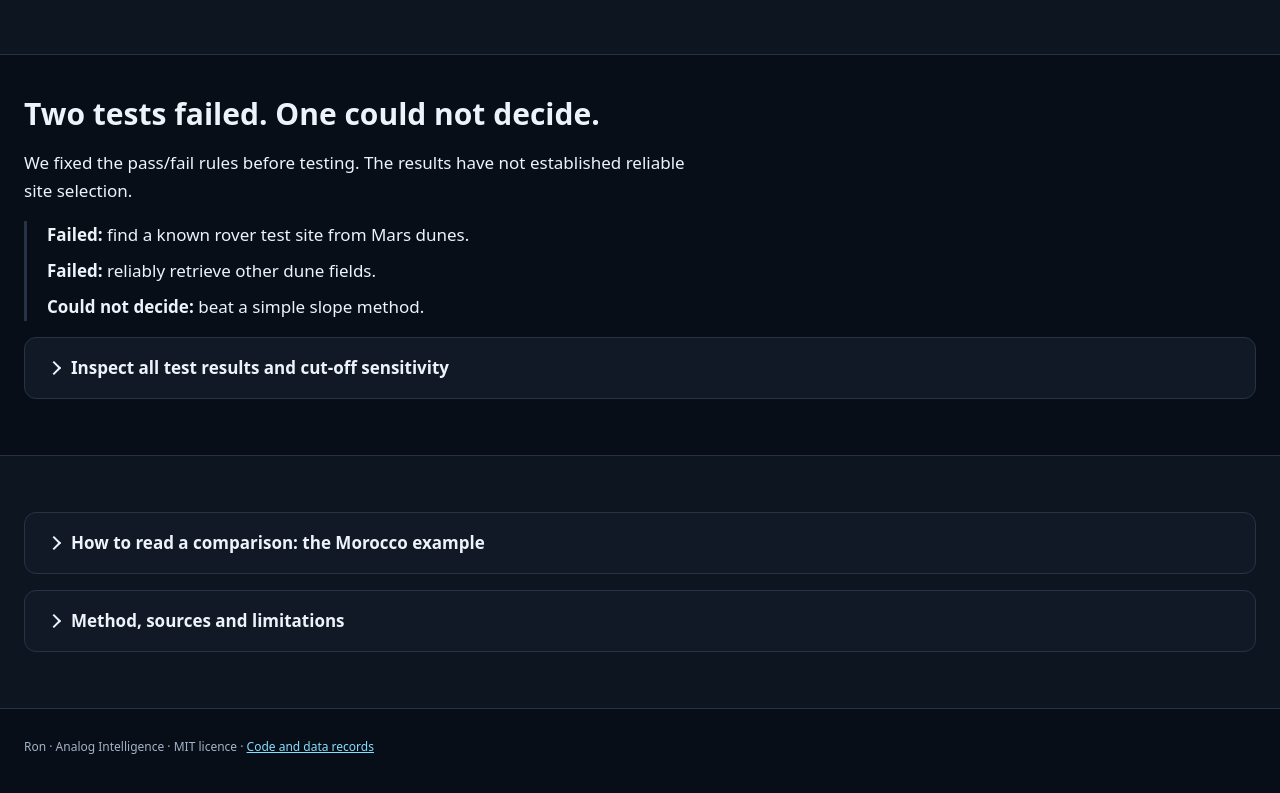
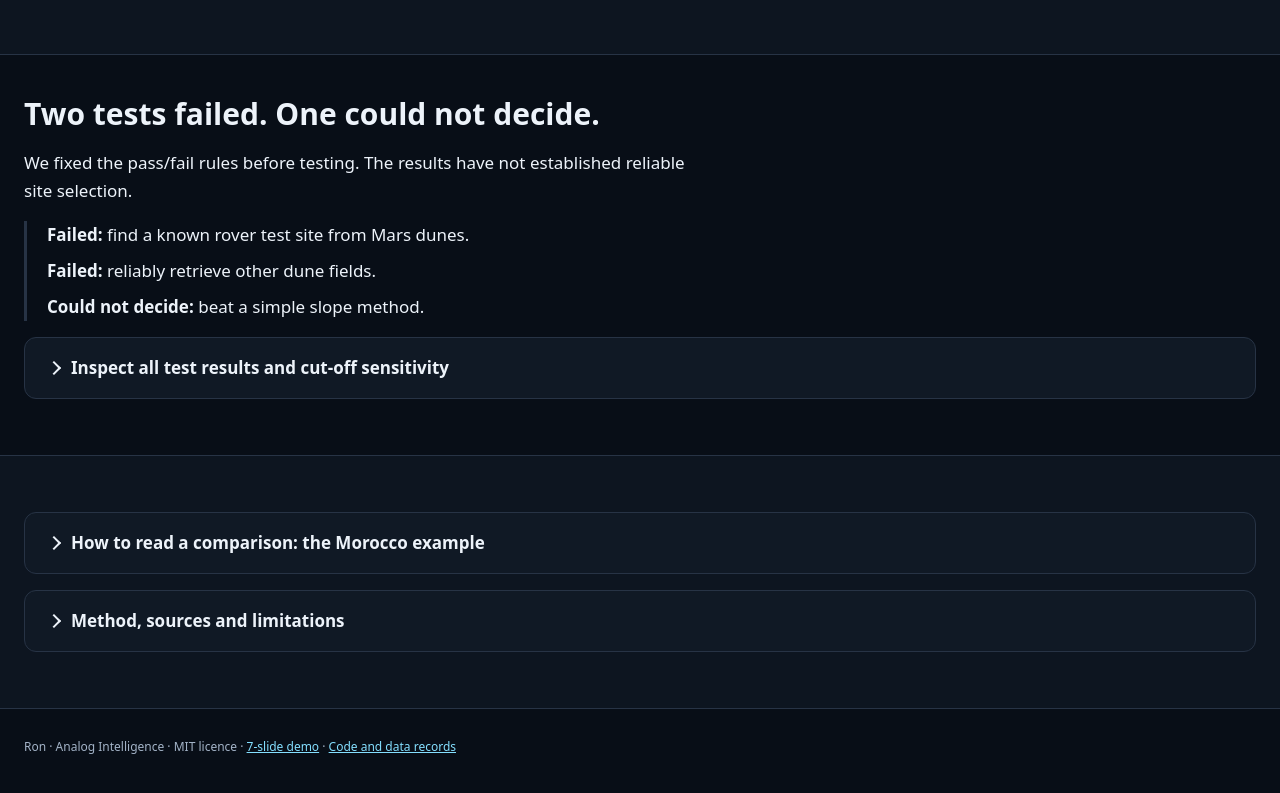
Before and after one commit to ronnieurhomie/analog-coverage-gap-map, a plain HTML site: page web/index.html in a window 1280 px wide. Shown: the part 1722-2515 px from the top of the page. Drawn offline with Linux system fonts and the light colour scheme.

Commit message:
Publish seven-slide demo and current submission plan

```diff
--- a/web/index.html
+++ b/web/index.html
@@ -86,5 +86,5 @@
     <div id="method-body"></div><h3>Limitations</h3><ul class="lim" id="limits"></ul>
   </div></details>
 </div></section>
-</main><footer><div class="wrap"><p>Ron · Analog Intelligence · MIT licence · <a href="https://github.com/ronnieurhomie/analog-coverage-gap-map">Code and data records</a></p></div></footer>
+</main><footer><div class="wrap"><p>Ron · Analog Intelligence · MIT licence · <a href="slides/Analog-Coverage-Gap-Map.pdf">7-slide demo</a> · <a href="https://github.com/ronnieurhomie/analog-coverage-gap-map">Code and data records</a></p></div></footer>
 <script src="app.js"></script></body></html>
```
Also changed, not shown: 3 other files.
